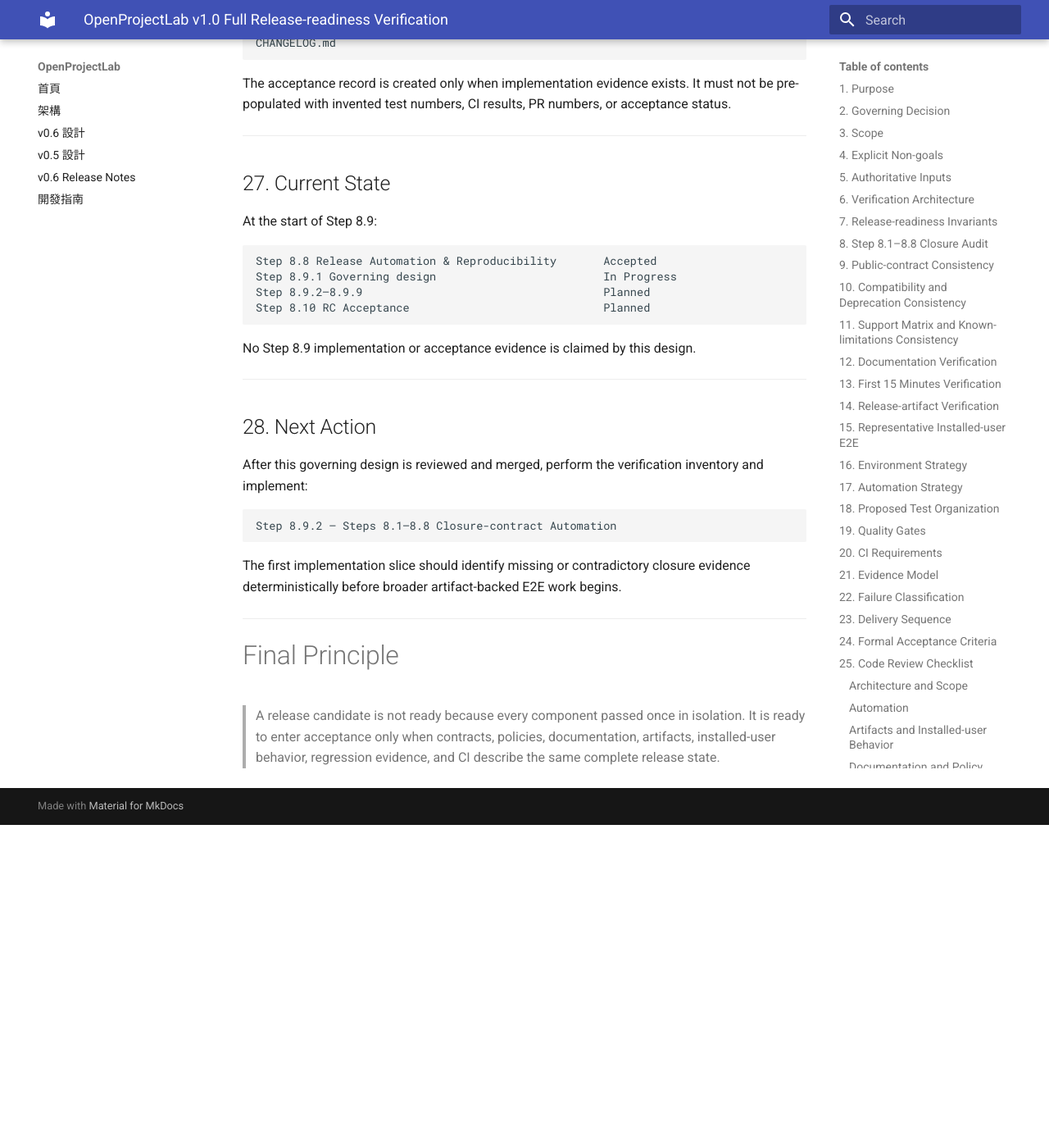
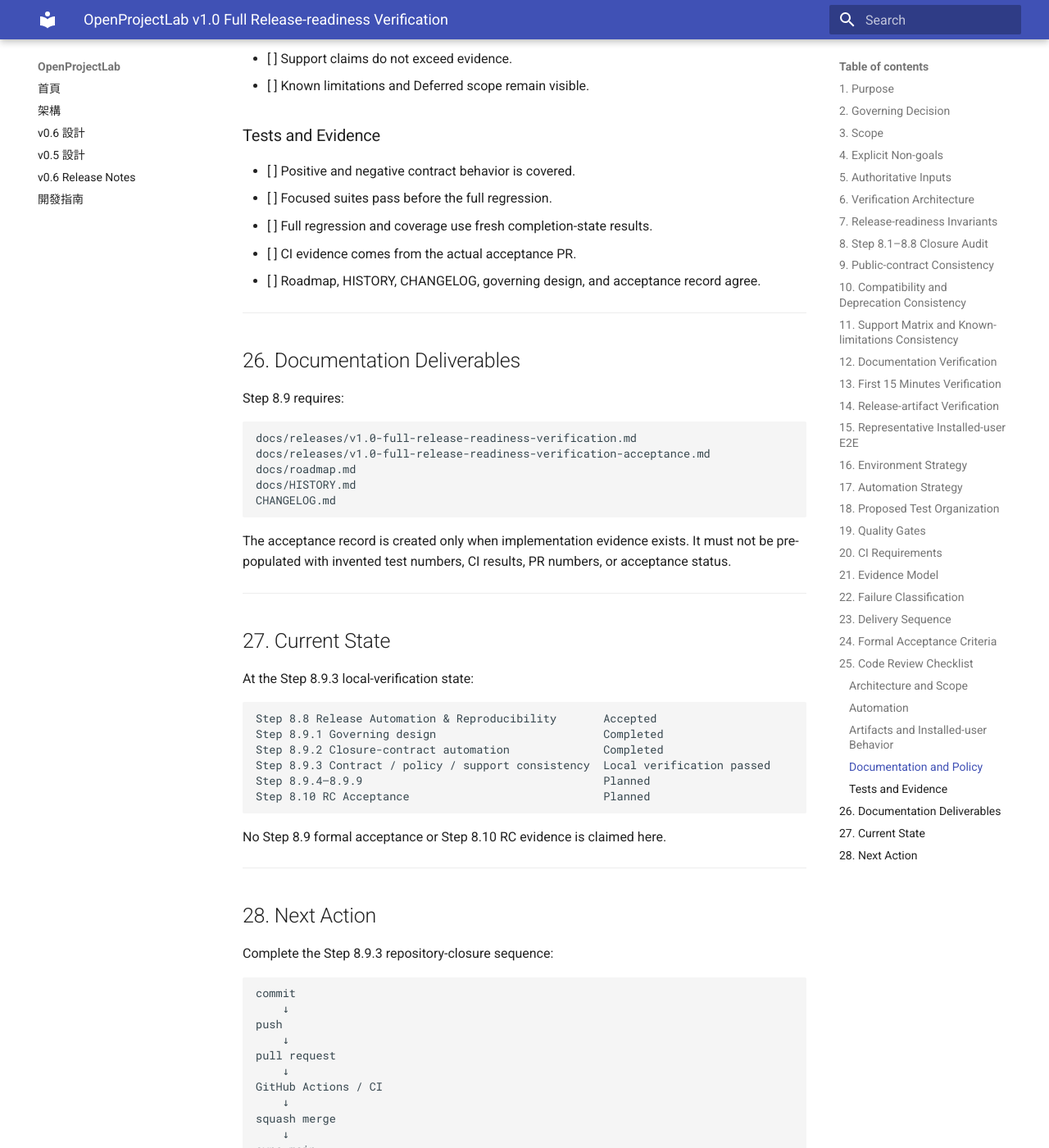
Before and after one commit to khwang1964/OpenProjectLab, an MkDocs documentation site: the page built from docs/releases/v1.0-full-release-readiness-verification.md, in a window 1280 px wide and 1400 px high, scrolled down 15739 px. Shown: the whole window at 82% size. Built offline with MkDocs 1.6.1 and Material for MkDocs 9.7.7, drawn with Linux system fonts in a browser that asks for light colours; before the commit the page ends 16745 px from its top, so only the background shows below that; some of the changed text lies outside the part shown.

Commit message:
test: verify v1 contract policy support consistency (#143)

````diff
--- a/docs/releases/v1.0-full-release-readiness-verification.md
+++ b/docs/releases/v1.0-full-release-readiness-verification.md
@@ -1,6 +1,6 @@
 # OpenProjectLab v1.0 Full Release-readiness Verification
 
-> **Status:** Design / Contract Definition — In Progress
+> **Status:** Implementation In Progress — Step 8.9.3 Local Verification Passed
 > **Milestone:** 8 — v1.0 Stabilization & Release Readiness
 > **Step:** 8.9 — Full Release-readiness Verification
 > **Date:** 2026-08-19
@@ -400,8 +400,8 @@
 ```text
 tests/release_readiness/
     test_milestone_8_closure_contract.py
-    test_v1_release_readiness_consistency.py
-    test_v1_documentation_policy_consistency.py
+    test_v1_contract_policy_support_consistency.py
+    test_v1_documentation_first_15_minutes.py
     test_v1_installed_user_e2e.py
 ```
 
@@ -530,6 +530,32 @@
 Each slice should use a focused branch and reviewable PR. A slice may refine
 test-file organization but may not weaken this governing acceptance boundary.
 
+Implementation state recorded on 2026-08-19:
+
+```text
+8.9.1 Governing design and verification inventory       Completed
+8.9.2 Steps 8.1–8.8 closure-contract automation          Completed
+8.9.3 Public contract / policy / support consistency     Local verification passed
+8.9.4–8.9.9                                              Planned
+```
+
+Step 8.9.2 added deterministic closure-contract coverage and corrected the
+Step 8.1 release-readiness baseline status from `Proposed` to `Accepted`.
+The focused closure suite passed with 28 tests.
+
+Step 8.9.3 added cross-document verification for:
+
+- Step 8.2 public-contract classifications;
+- Step 8.6 release-series, compatibility, and deprecation policy;
+- Step 8.7 evidence-backed support and known-limitations claims;
+- preservation of earlier authority ownership;
+- separation from Step 8.10 RC Acceptance.
+
+The combined Step 8.9 release-readiness focused suite passed with 50 tests,
+and pre-commit passed. Acceptance PR, GitHub Actions / CI, squash merge,
+`main` synchronization, and post-merge verification remain required before
+Step 8.9.3 is recorded as repository-complete.
+
 ---
 
 ## 24. Formal Acceptance Criteria
@@ -624,31 +650,49 @@
 
 ## 27. Current State
 
-At the start of Step 8.9:
+At the Step 8.9.3 local-verification state:
 
 ```text
 Step 8.8 Release Automation & Reproducibility       Accepted
-Step 8.9.1 Governing design                         In Progress
-Step 8.9.2–8.9.9                                    Planned
+Step 8.9.1 Governing design                         Completed
+Step 8.9.2 Closure-contract automation              Completed
+Step 8.9.3 Contract / policy / support consistency  Local verification passed
+Step 8.9.4–8.9.9                                    Planned
 Step 8.10 RC Acceptance                             Planned
 ```
 
-No Step 8.9 implementation or acceptance evidence is claimed by this design.
+No Step 8.9 formal acceptance or Step 8.10 RC evidence is claimed here.
 
 ---
 
 ## 28. Next Action
 
-After this governing design is reviewed and merged, perform the verification
-inventory and implement:
+Complete the Step 8.9.3 repository-closure sequence:
 
 ```text
-Step 8.9.2 — Steps 8.1–8.8 Closure-contract Automation
+commit
+    ↓
+push
+    ↓
+pull request
+    ↓
+GitHub Actions / CI
+    ↓
+squash merge
+    ↓
+sync main
+    ↓
+post-merge focused verification
 ```
 
-The first implementation slice should identify missing or contradictory
-closure evidence deterministically before broader artifact-backed E2E work
-begins.
+After those gates are evidenced, mark Step 8.9.3 `Completed` and begin:
+
+```text
+Step 8.9.4 — Documentation and First 15 Minutes Verification
+```
+
+Step 8.9.4 must reuse the existing documentation parity and wheel-backed
+First 15 Minutes automation rather than create a parallel onboarding contract.
 
 ---
 
````
Also changed, not shown: CHANGELOG.md (+10 -0 lines), docs/HISTORY.md (+10 -2 lines), docs/roadmap.md (+7 -4 lines), 1 other file.
